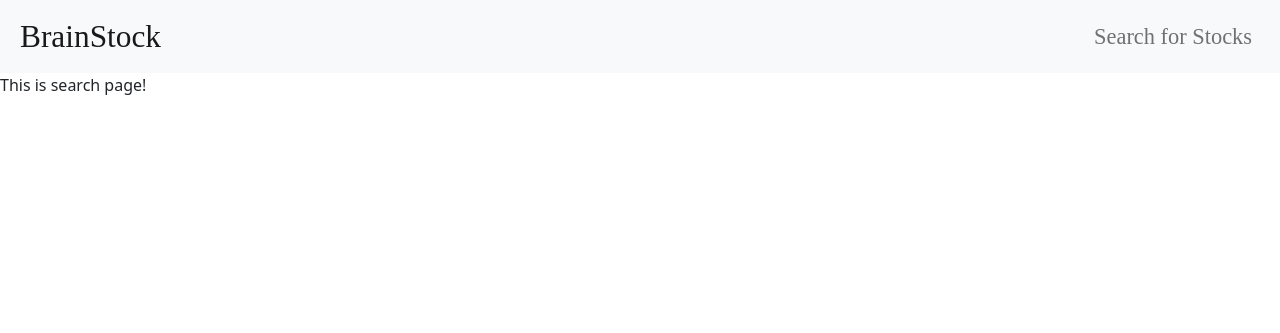
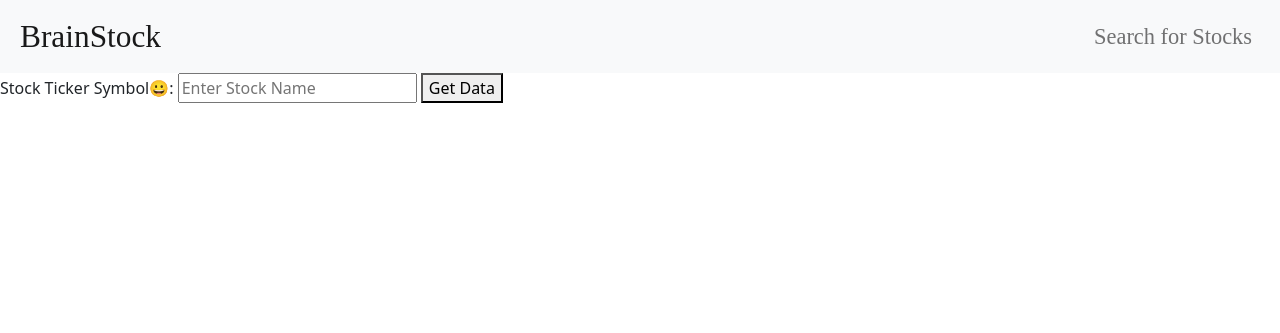
Before and after one commit to CShah44/BrainStock, a Flask app: page /search in a window 1280 px wide. Shown: the top 333 px of the page. Run offline with Flask 2, Linux system fonts and the light colour scheme.

Commit message:
Added Search Page

```diff
--- a/app.py
+++ b/app.py
@@ -1,6 +1,55 @@
-from flask import Flask, render_template, url_for
+from flask import Flask, render_template, url_for, request, redirect
+
+# For Stock Visualization Stuff :-)
+import datetime as dt
+import pandas_datareader as web
+import matplotlib.pyplot as plt
+import matplotlib.dates as mdates
+from mplfinance.original_flavor import candlestick_ohlc
+import pandas as pd
+import mpld3
 
 app = Flask(__name__)
+
+
+def visualize(ticker):
+    '''
+    Function to visualize the stock price data of the provided ticker symbol.
+    It uses matplotlib and mpld3 (to convert graph to html)
+    RETURNS - An html string
+    '''
+
+    start = dt.datetime(2020, 12, 1)
+    end = dt.datetime.now()
+
+    # Load Ticker From Entry And Download Data
+    data = web.DataReader(ticker, 'yahoo', start, end)
+
+    # Restructure Data Into OHLC Format
+    data = data[['Open', 'High', 'Low', 'Close']]
+
+    # Reset Index And Convert Dates Into Numerical Format
+    data.reset_index('Date', inplace=True)
+    data['Date'] = data['Date'].map(mdates.date2num)
+
+    # Adjust Style Of The Plot
+    fig, ax = plt.subplots()
+    ax.grid(True)
+    ax.set_axisbelow(True)
+    ax.set_title(f'{ticker} Share Price')
+    # ax.figure.canvas.set_window_title('Stock Price Visualizer')
+    # ax.set_facecolor('black')
+    # ax.figure.set_facecolor('#121212')
+    # ax.tick_params(axis='x', colors='white')
+    # ax.tick_params(axis='y', colors='white')
+    ax.xaxis_date()
+
+    # plt.figure(figsize=(10, 5))
+
+    # Plot The Candlestick Chart
+    candlestick_ohlc(ax, data.values, width=0.5, colorup='#00ff00')
+    # mpf.plot(data, type='candle')
+    return mpld3.fig_to_html(fig)
 
 
 @app.route('/')
@@ -8,8 +57,18 @@ def home():
     return render_template('index.html')
 
 
-@app.route('/search')
+@app.route('/<stock_name>')
+def get_stock_data(stock_name):
+    graph = visualize(stock_name)
+    return render_template('stock.html', graph=graph)
+
+
+@app.route('/search', methods=['GET', 'POST'])
 def search_page():
+    if request.method == 'POST':
+        ticker = request.form.get('stock_name')
+        # return render_template('stock.html', graph=visualize(ticker))
+        return redirect(url_for('get_stock_data', stock_name=ticker))
     return render_template('search.html')
 
 
--- a/templates/search.html
+++ b/templates/search.html
@@ -1,2 +1,14 @@
-{% extends "base.html" %} {% block content %} This is search page! {% endblock
-%}
+{% extends "base.html" %} {% block title %} Search For Stocks {% endblock %}
+{%block content %}
+
+<form method="POST">
+  <label for="stock_name">Stock Ticker Symbol😀:</label>
+  <input
+    type="text"
+    id="stock_name"
+    name="stock_name"
+    placeholder="Enter Stock Name"
+  />
+  <button type="submit">Get Data</button>
+</form>
+{% endblock%}
--- a/templates/stock.html
+++ b/templates/stock.html
@@ -0,0 +1,2 @@
+{% extends "base.html" %} {% block title %} The Stock Data! {% endblock %}
+{%block content %} {{ graph|safe }} {% endblock %}
```
